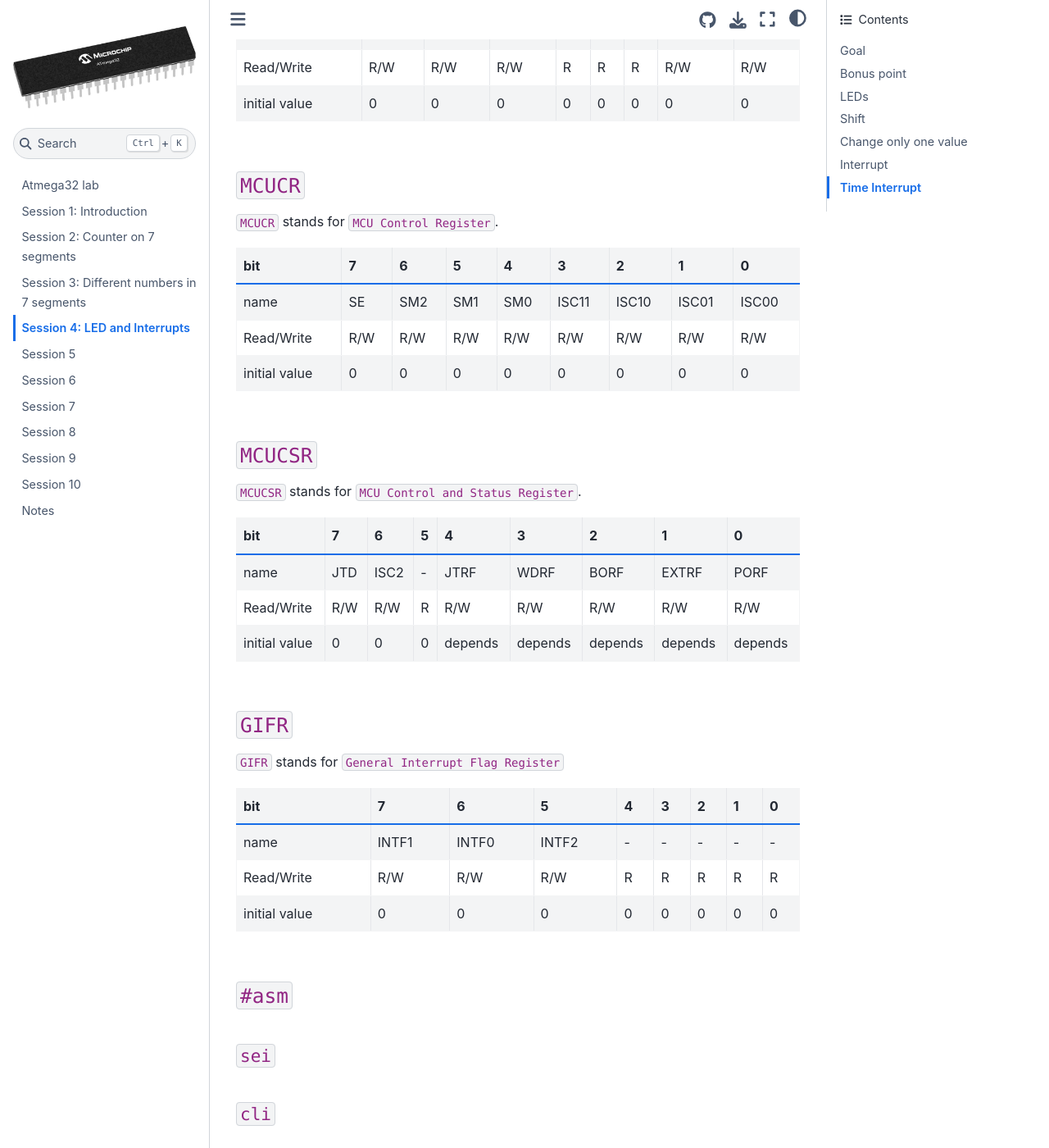
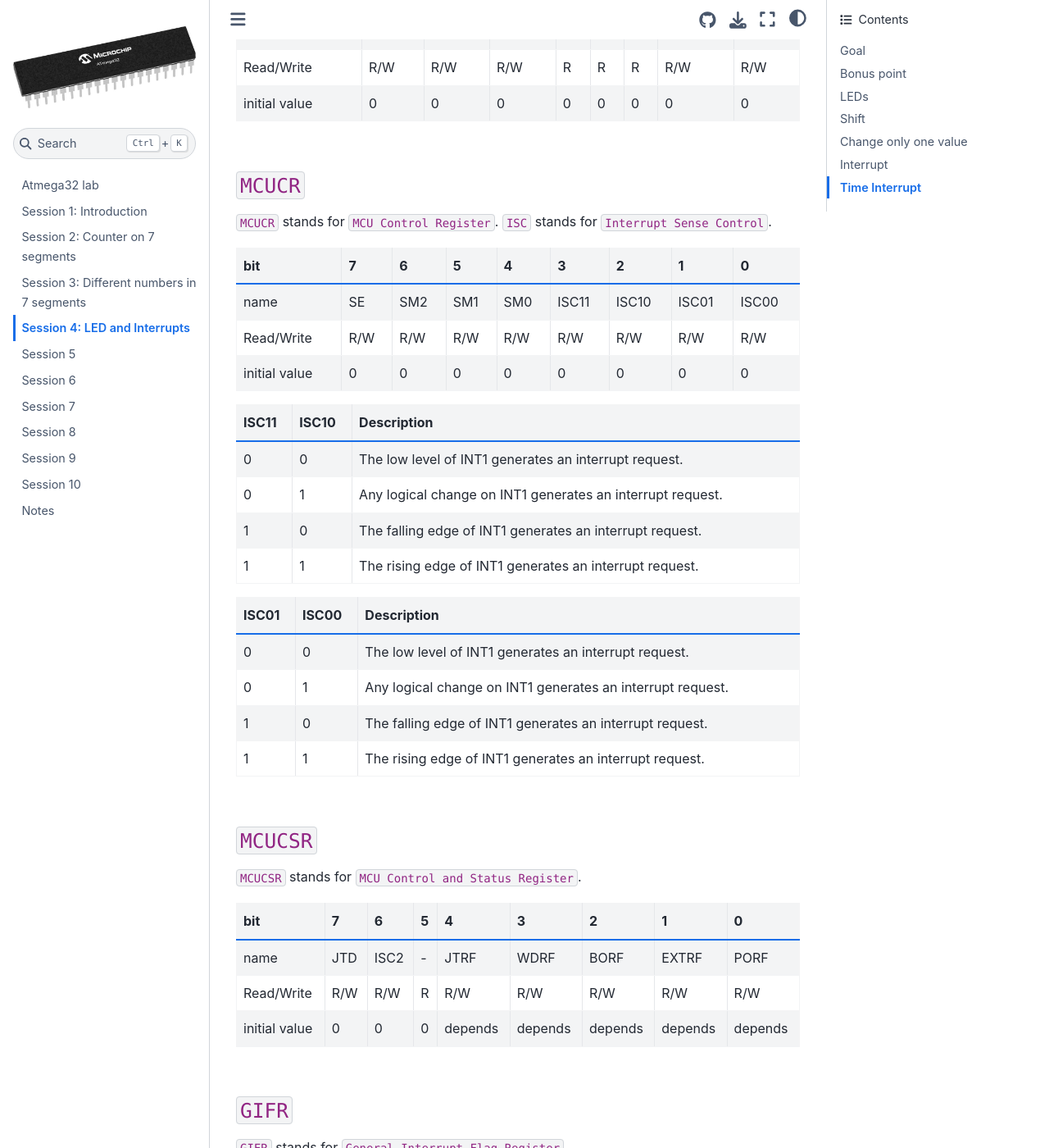
Before and after one commit to LiterallyTheOne/atmega32_lab, a Jupyter Book: the page built from docs/session_4.md, in a window 1280 px wide and 1400 px high, scrolled down 768 px. Shown: the whole window at 82% size. Built offline with Jupyter Book 1.0.4 settings and Sphinx 7.4.7 and the Sphinx Book theme 1.1.4, drawn with Linux system fonts in a browser that asks for light colours.

Commit message:
Add ISC explanation

```diff
--- a/docs/session_4.md
+++ b/docs/session_4.md
@@ -25,12 +25,27 @@
 ### `MCUCR`
 
 `MCUCR` stands for `MCU Control Register`.
+`ISC` stands for `Interrupt Sense Control`.
 
 | bit           | 7   | 6   | 5   | 4   | 3     | 2     | 1     | 0     |
 |---------------|-----|-----|-----|-----|-------|-------|-------|-------|
 | name          | SE  | SM2 | SM1 | SM0 | ISC11 | ISC10 | ISC01 | ISC00 |
 | Read/Write    | R/W | R/W | R/W | R/W | R/W   | R/W   | R/W   | R/W   |
 | initial value | 0   | 0   | 0   | 0   | 0     | 0     | 0     | 0     |
+
+| ISC11 | ISC10 | Description                                                |
+|-------|-------|------------------------------------------------------------|
+| 0     | 0     | The low level of INT1 generates an interrupt request.      |
+| 0     | 1     | Any logical change on INT1 generates an interrupt request. |
+| 1     | 0     | The falling edge of INT1 generates an interrupt request.   |
+| 1     | 1     | The rising edge of INT1 generates an interrupt request.    |
+
+| ISC01 | ISC00 | Description                                                |
+|-------|-------|------------------------------------------------------------|
+| 0     | 0     | The low level of INT1 generates an interrupt request.      |
+| 0     | 1     | Any logical change on INT1 generates an interrupt request. |
+| 1     | 0     | The falling edge of INT1 generates an interrupt request.   |
+| 1     | 1     | The rising edge of INT1 generates an interrupt request.    |
 
 ### `MCUCSR`
 
```
